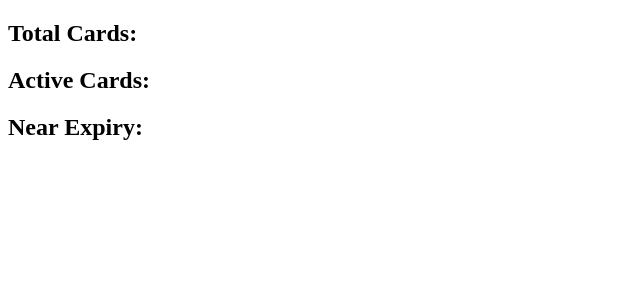
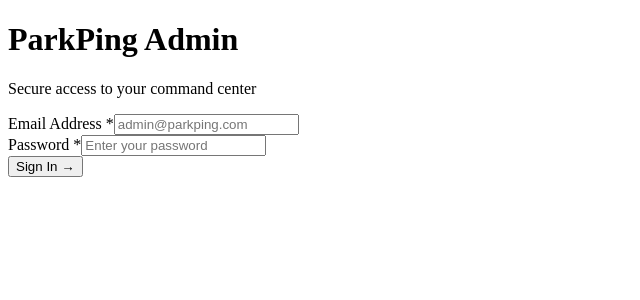
Before and after one commit to securityprotect/parkping-admin-frontend, a React (Vite) app: page / in a window 1280 px wide. Shown: the top 300 px of the page, without its empty margins (0-640 px from the left). Built offline with nearby package versions, Linux system fonts and the light colour scheme; no server answers.

Commit message:
Update App.jsx

```diff
--- a/src/App.jsx
+++ b/src/App.jsx
@@ -1,7 +1,15 @@
+import { useState } from "react";
+import Login from "./components/Login";
 import Dashboard from "./components/Dashboard";
 
 function App() {
-  return <Dashboard />;
+  const [loggedIn, setLoggedIn] = useState(false);
+
+  return loggedIn ? (
+    <Dashboard />
+  ) : (
+    <Login onLogin={() => setLoggedIn(true)} />
+  );
 }
 
 export default App;
```
